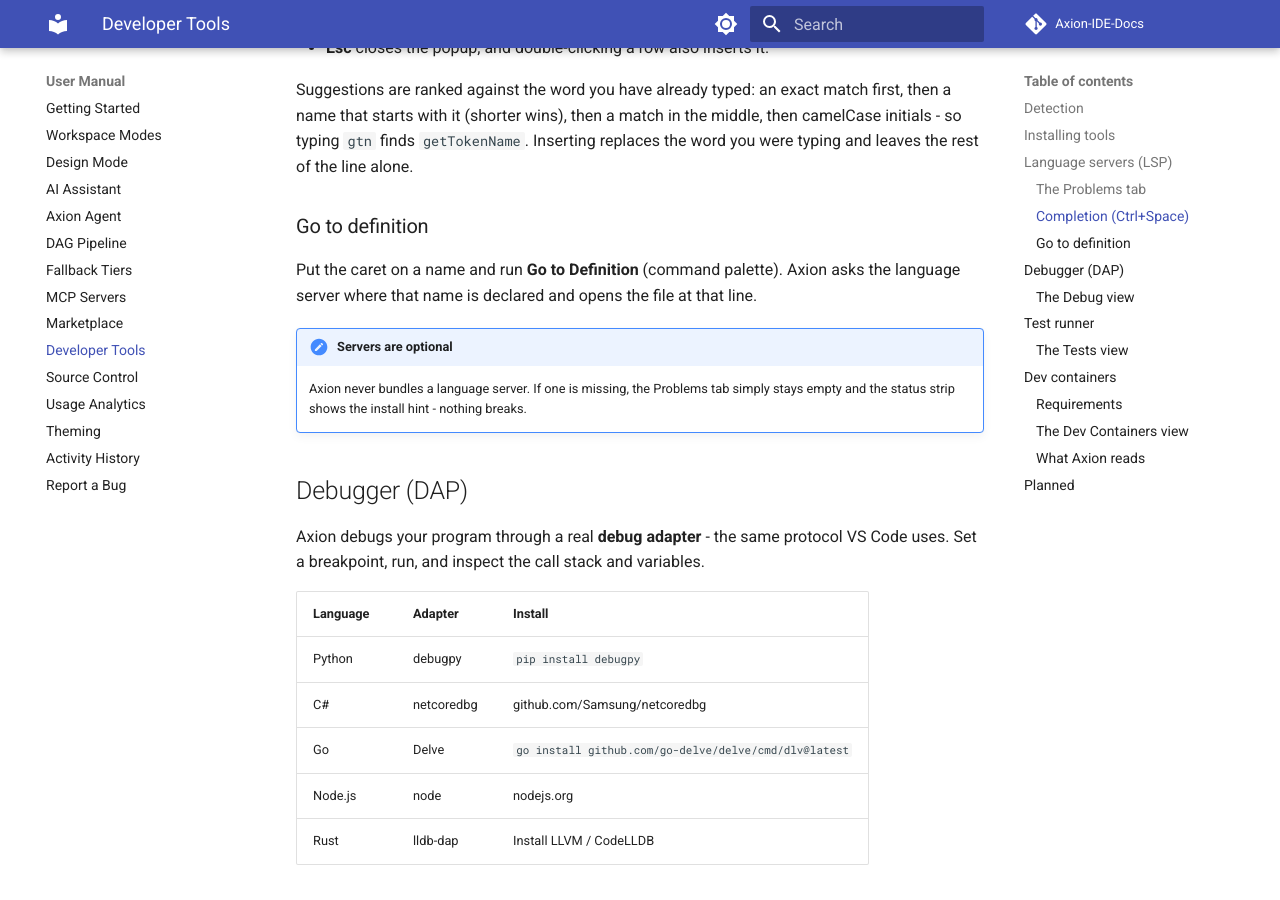
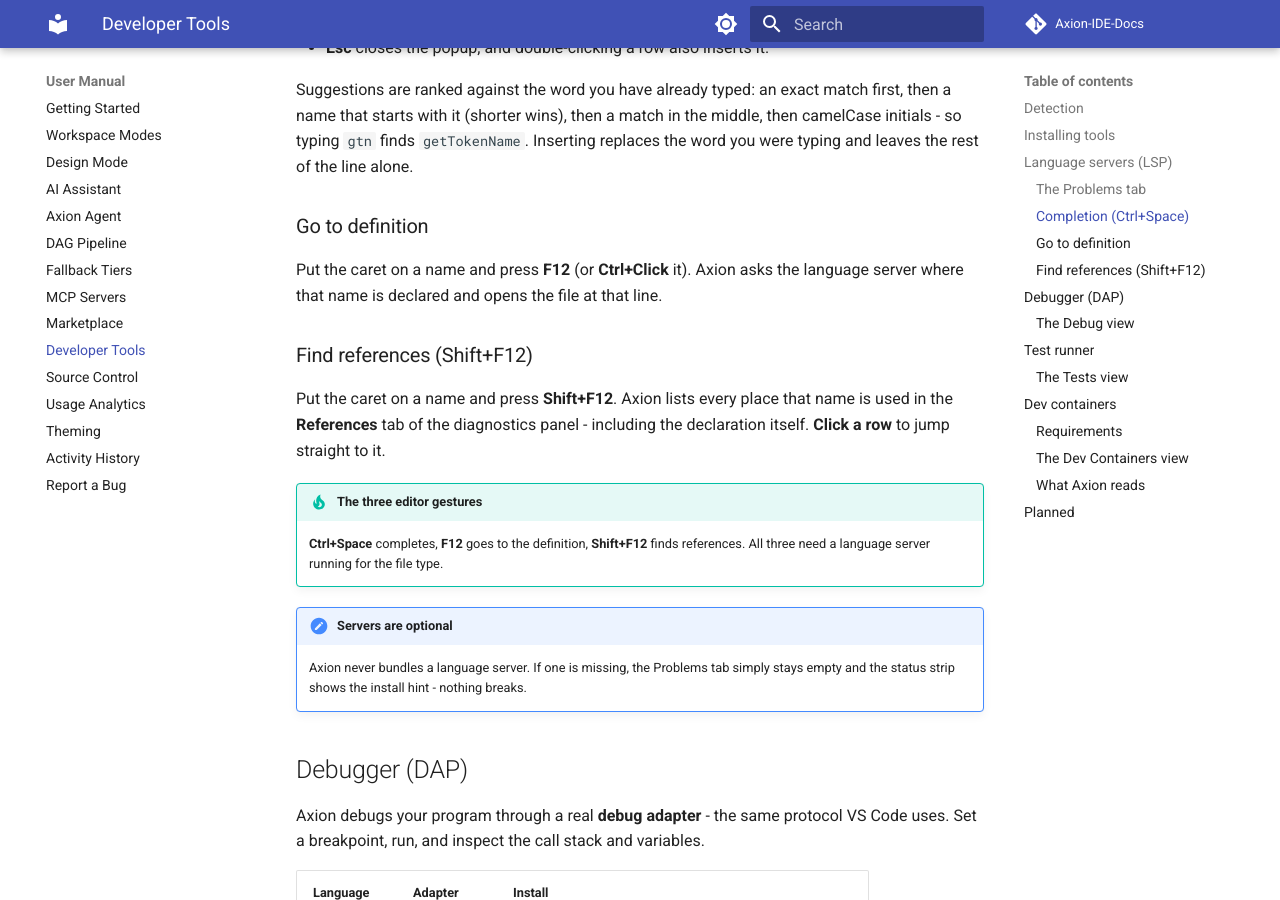
Before and after one commit to blivodev/Axion-IDE-Docs, an MkDocs documentation site: the page built from docs/manual/developer-tools.md, in a window 1280 px wide and 900 px high, scrolled down 2030 px. Built offline with MkDocs 1.6.1 and Material for MkDocs 9.7.7, drawn with Linux system fonts in a browser that asks for light colours; comment, search, counter and statistics services are not loaded.

Commit message:
docs: go-to-definition (F12 / Ctrl+Click) and find references (Shift+F12)
developer-tools.md: the go-to-definition section now documents F12 and Ctrl+Click instead of the command palette, and a new find-references section covers Shift+F12 and the References tab with click-to-jump. A tip lists the three editor gestures together.

```diff
--- a/docs/manual/developer-tools.md
+++ b/docs/manual/developer-tools.md
@@ -73,8 +73,18 @@ you were typing and leaves the rest of the line alone.
 
 ### Go to definition
 
-Put the caret on a name and run **Go to Definition** (command palette). Axion asks the
-language server where that name is declared and opens the file at that line.
+Put the caret on a name and press **F12** (or **Ctrl+Click** it). Axion asks the language
+server where that name is declared and opens the file at that line.
+
+### Find references (Shift+F12)
+
+Put the caret on a name and press **Shift+F12**. Axion lists every place that name is
+used in the **References** tab of the diagnostics panel - including the declaration
+itself. **Click a row** to jump straight to it.
+
+!!! tip "The three editor gestures"
+    **Ctrl+Space** completes, **F12** goes to the definition, **Shift+F12** finds
+    references. All three need a language server running for the file type.
 
 !!! note "Servers are optional"
     Axion never bundles a language server. If one is missing, the Problems tab simply
```
